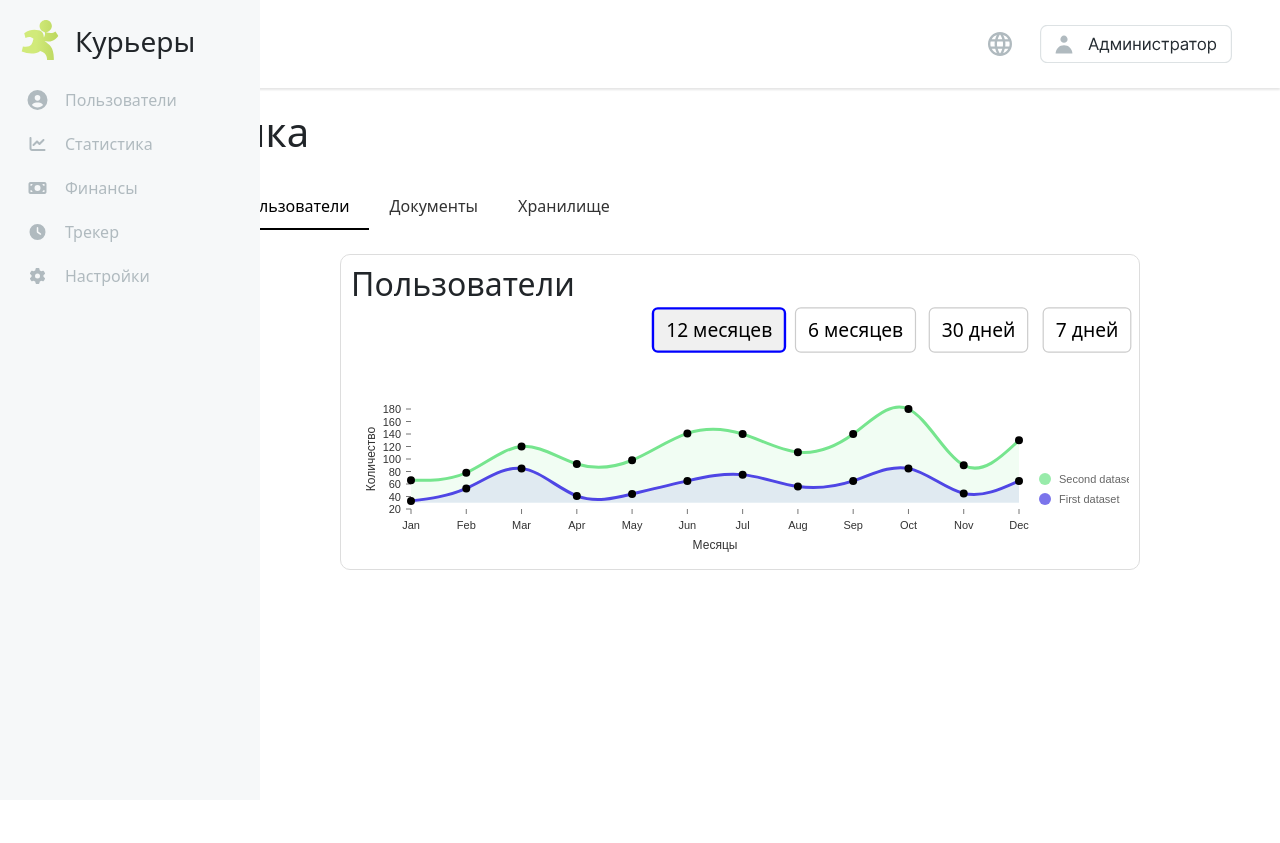
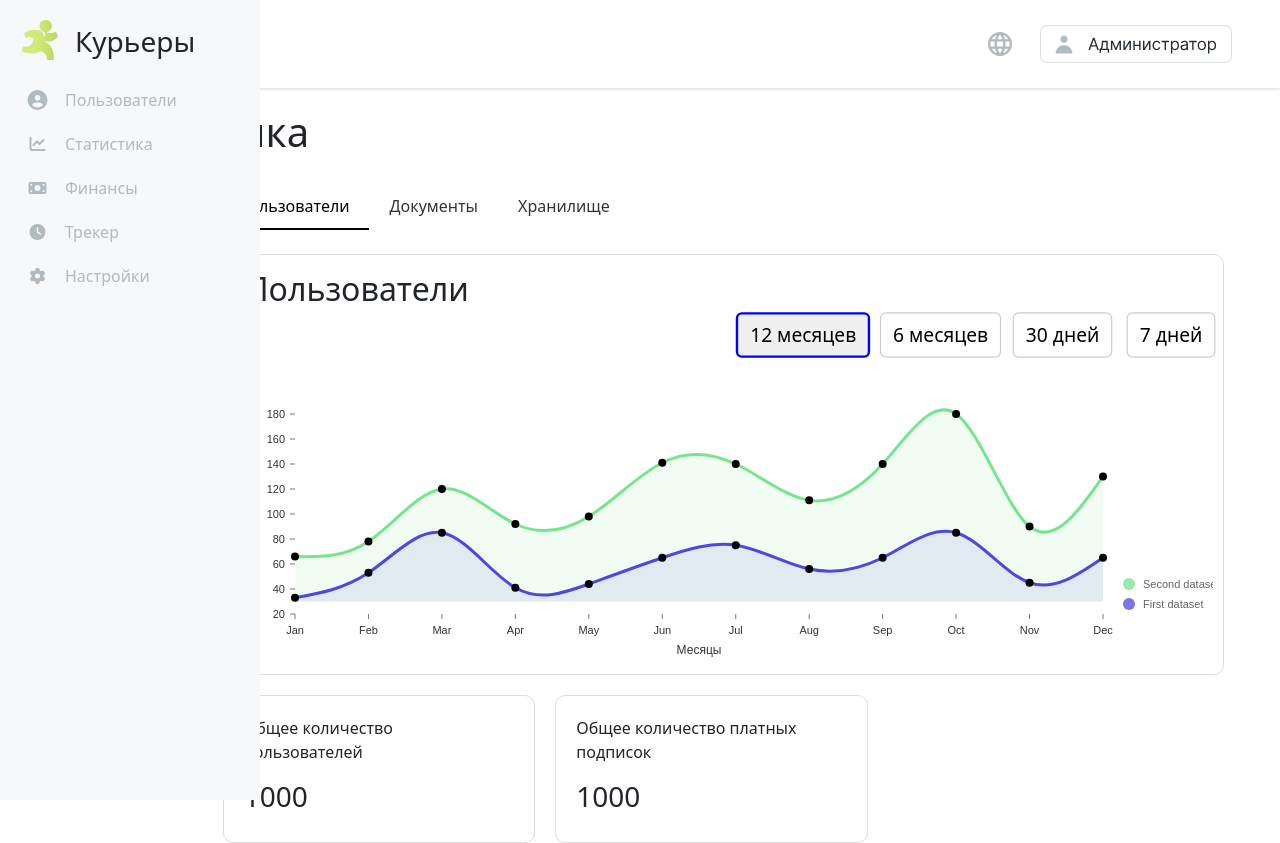
Before and after one commit to the1danie/DeliveryAppReact, a React (Vite) app: page /statistics in a window 1280 px wide. Before the commit the page ends 800 px from the top, so only its background shows below. Built offline with nearby package versions, Linux system fonts and the light colour scheme.

Commit message:
add information

```diff
--- a/src/components/Statistics/Main/Statistics.jsx
+++ b/src/components/Statistics/Main/Statistics.jsx
@@ -5,6 +5,7 @@ import TopNavbar from "../../Users/AllUsers/SubCategory/TopNavbar.jsx";
 import TopStatistics from "./SubCategory/TopStatistics.jsx";
 import TopUsersStatistics from "./SubCategory/TopUsersStatistics.jsx";
 import TopGraph from "./SubCategory/TopGraph.jsx";
+import StatisticsBlocks from "./SubCategory/StatisticsBlocks.jsx";
 
 const Statistics = () => {
   const [filter, setFilter] = useState("Пользователь"); // State for filtering users
@@ -15,6 +16,7 @@ const Statistics = () => {
       <TopStatistics />
       <TopUsersStatistics filter={filter} />
       <TopGraph />
+      <StatisticsBlocks totalUsers={"1000"} totalPaidSubscriptions={"1000"} />
     </div>
   );
 };
--- /dev/null
+++ b/src/components/Statistics/Main/SubCategory/StatisticsBlocks.jsx
@@ -0,0 +1,41 @@
+import React from "react";
+
+const StatisticsBlocks = ({ totalUsers, totalPaidSubscriptions }) => {
+  return (
+    <div
+      style={{
+        display: "grid",
+        gridTemplateColumns: "repeat(2, 1fr)", // Create two equal columns
+        marginTop: "10px",
+        gap: "20px", // Space between the blocks
+        width: "50.4%", // Container width
+        marginLeft: "17.4%",
+      }}
+    >
+      <div
+        style={{
+          textAlign: "left",
+          padding: "20px", // Adjust padding as needed
+          borderRadius: "10px",
+          border: "1px solid #ddd",
+        }}
+      >
+        <p>Общее количество пользователей</p>
+        <h3>{totalUsers}</h3>
+      </div>
+      <div
+        style={{
+          textAlign: "left",
+          padding: "20px", // Adjust padding as needed
+          borderRadius: "10px",
+          border: "1px solid #ddd",
+        }}
+      >
+        <p>Общее количество платных подписок</p>
+        <h3>{totalPaidSubscriptions}</h3>
+      </div>
+    </div>
+  );
+};
+
+export default StatisticsBlocks;
--- a/src/components/Statistics/Main/SubCategory/TopGraph.jsx
+++ b/src/components/Statistics/Main/SubCategory/TopGraph.jsx
@@ -87,13 +87,25 @@ const App = () => {
     }
   };
 
+  // Функция для вычисления общего количества пользователей
+  const getTotalUsers = () => {
+    const data = getData();
+    return data.reduce((total, dataset) => {
+      return total + dataset.data.reduce((sum, point) => sum + point.y, 0);
+    }, 0);
+  };
+
+  // Функция для вычисления общего количества платных подписок (пример, можно адаптировать под реальные данные)
+  const getTotalPaidSubscriptions = () => {
+    return 1234; // Примерное значение, замените реальным вычислением
+  };
+
   return (
     <div
       style={{
         display: "flex",
         justifyContent: "flex-start",
         padding: "10px",
-        marginLeft: "330px",
       }}
     >
       <div
@@ -101,11 +113,19 @@ const App = () => {
           padding: "10px",
           borderRadius: "10px",
           border: "1px solid #ddd",
-          maxWidth: "800px",
-          width: "90%", // Adjust the width as needed
+          maxWidth: "1000px",
+          width: "90%",
+          marginLeft: "17%", // Adjust the width as needed
         }}
       >
-        <h2>Пользователи</h2>
+        <h2
+          style={{
+            marginTop: "5px",
+            marginLeft: "10px",
+          }}
+        >
+          Пользователи
+        </h2>
         <div
           style={{
             display: "flex",
@@ -167,7 +187,7 @@ const App = () => {
             7 дней
           </button>
         </div>
-        <div style={{ height: "200px" }}>
+        <div style={{ height: "300px" }}>
           <MyResponsiveLine data={getData()} />
         </div>
       </div>
```
Also changed, not shown: src/components/Statistics/Main/SubCategory/StatisticsBlocks.css (added).
